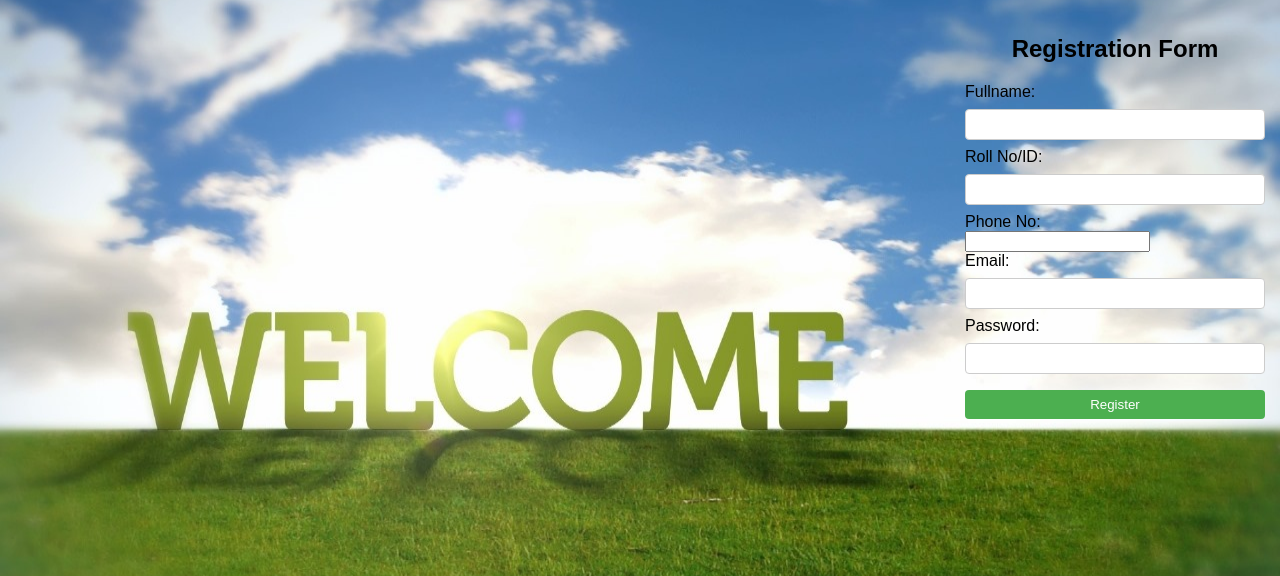
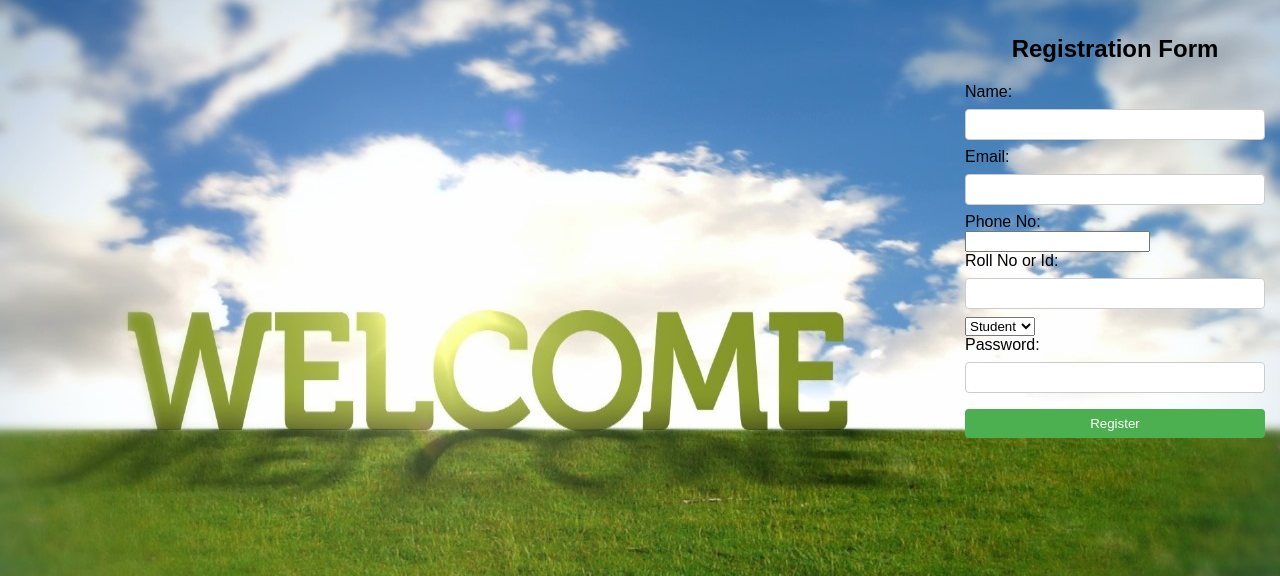
Before and after one commit to Samprikta15/LMS, a PHP site: page /LMS/Registration_frontend.php in a window 1280 px wide. Shown: the part 30-606 px from the top of the page. Run offline with PHP 8.4, Linux system fonts and the light colour scheme.

Commit message:
registration_frontend updated

```diff
--- a/register/Registration_frontend.php
+++ b/register/Registration_frontend.php
@@ -153,17 +153,23 @@
     <div class="container">
         <h2 style="text-align:center">Registration Form</h2>
         <form action="sign_up.php" method="post">
-            <label for="fname">Fullname:</label>
-            <input type="text" id="fname" name="fname" required>
+            <label for="name">Name:</label>
+            <input type="text" id="name" name="name" required>
 
-            <label for="roll">Roll No/ID:</label>
-            <input type="text" id="roll" name="roll" required>
+            <label for="email">Email:</label>
+            <input type="email" id="email" name="email" required>
 
             <label for="ph">Phone No:</label><br>
             <input type="tel" id="ph" name="ph" required><br>
 
-            <label for="email">Email:</label>
-            <input type="email" id="email" name="email" required>
+            <label for="roll">Roll No or Id:</label>
+            <input type="text" id="roll" name="roll" required>
+
+            <select name = "dropdown">
+              <option value = "student" selected>Student</option>
+              <option value = "teacher">Teacher</option>
+            </select>
+            <br>
 
             <label for="password">Password:</label>
             <input type="password" id="password" name="password" required>
```
